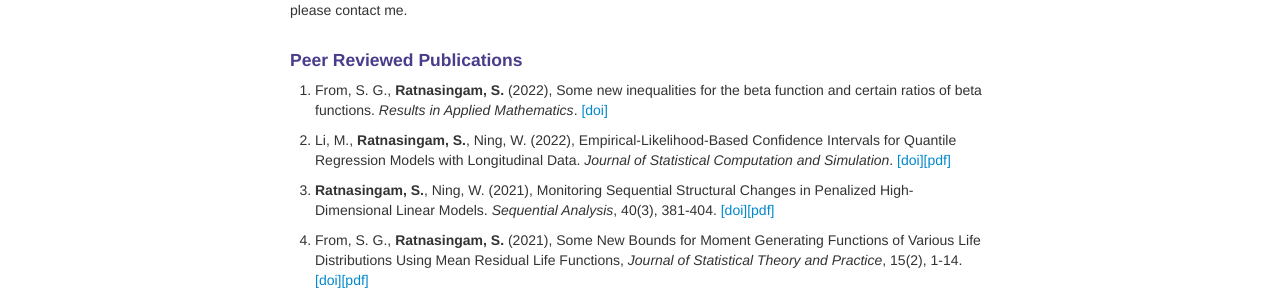
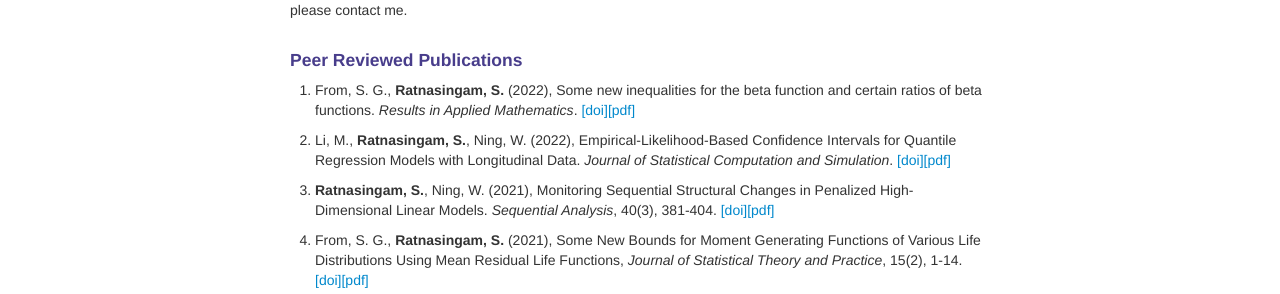
Before and after one commit to suthakaranr/suthakaranr.github.io, a Jekyll site: the page built from pages/Research.md, in a window 1280 px wide. Shown: the part 322-616 px from the top of the page. Built offline with Jekyll 4.4.1, drawn with Linux system fonts in a browser that asks for light colours.

Commit message:
Update Research.md

```diff
--- a/pages/Research.md
+++ b/pages/Research.md
@@ -20,7 +20,7 @@ I am happy to advise undergraduate and graduate students. If you are interested
 #### Peer Reviewed Publications
 
 1. From, S. G., **Ratnasingam, S.** (2022), Some new inequalities for the beta function and certain ratios of beta functions. *Results in Applied
-Mathematics*.  <a style="text-decoration:none" href="https://doi.org/10.1016/j.rinam.2022.100302" target="_blank" rel="noopener noreferrer">[doi]</a>
+Mathematics*.  <a style="text-decoration:none" href="https://doi.org/10.1016/j.rinam.2022.100302" target="_blank" rel="noopener noreferrer">[doi]</a><a style="text-decoration:none" href="../assets/2022FSRINAM.pdf" target="_blank" rel="noopener noreferrer">[pdf]</a>
 
 1. Li, M., **Ratnasingam, S.**, Ning, W. (2022), Empirical-Likelihood-Based Confidence Intervals for
 Quantile Regression Models with Longitudinal Data. *Journal of Statistical Computation and Simulation*. <a style="text-decoration:none" href="https://doi.org/10.1080/00949655.2022.2043322" target="_blank" rel="noopener noreferrer">[doi]</a><a style="text-decoration:none" href="../assets/2022ELJSCS.pdf" target="_blank" rel="noopener noreferrer">[pdf]</a>
```
